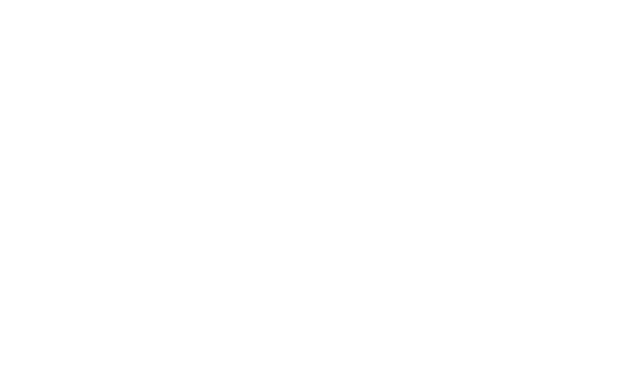
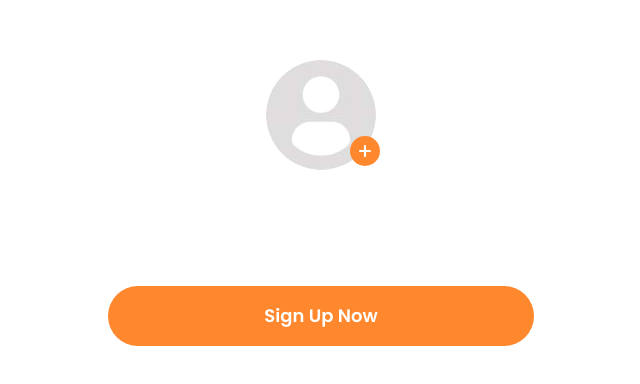
Before and after one commit to fauzan264/crowdfunding, a Nuxt app in the folder frontend/: page /upload in a window 1280 px wide. Before the commit this address had no page. Shown: the part 152-536 px from the top of the page, without its empty margins (319-959 px from the left). Built offline with nearby package versions, Linux system fonts and the light colour scheme.

Commit message:
add page upload

```diff
--- /dev/null
+++ b/frontend/pages/upload.vue
@@ -0,0 +1,54 @@
+<script setup>
+    definePageMeta({
+        layout: 'auth'
+    })
+</script>
+
+<template>
+    <div class="container mx-auto h-screen flex justify-center items-center">
+        <div class="w-full lg:w-1/3 px-10 lg:px-0">
+            <div class="flex justify-center items-center mx-auto mb-4 w-40">
+                <div class="relative">
+                    <nuxt-link to="/upload-filled">
+                        <img
+                            src="/avatar.jpg"
+                            alt=""
+                            class="rounded-full border-white border-4"
+                        />
+                        <img
+                            src="/icon-avatar-add.svg"
+                            alt=""
+                            class="absolute right-0 bottom-0 pb-2"
+                        />
+                    </nuxt-link>
+                </div>
+            </div>
+            <h2 class="font-normal mb-3 text-3xl text-white text-center">
+                Hi, Julia
+            </h2>
+            <p class="text-white text-center font-light">
+                Please upload your selfie
+            </p>
+            <div class="mb-4 mt-6">
+                <div class="mb-3">
+                    <button
+                        @click="$router.push({ path: '/register-success' })"
+                        class="block w-full bg-orange-button hover:bg-green-button text-white font-semibold px-6 py-4 text-lg rounded-full"
+                    >
+                        Sign Up Now
+                    </button>
+                </div>
+            </div>
+            <div>
+                <div class="mb-4">
+                    <button
+                        @click="$router.push({ path: '/register-success' })"
+                        class="block w-full bg-transparent border-white border hover:bg-white hover:bg-opacity-25 text-white font-light px-6 py-4 text-lg rounded-full"
+                    >
+                        Skip
+                    </button>
+                </div>
+            </div>
+        </div>
+    </div>
+</template>
```
